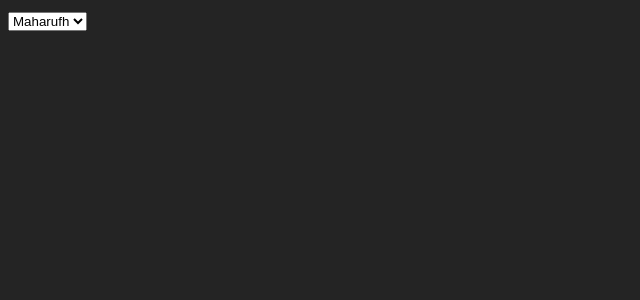
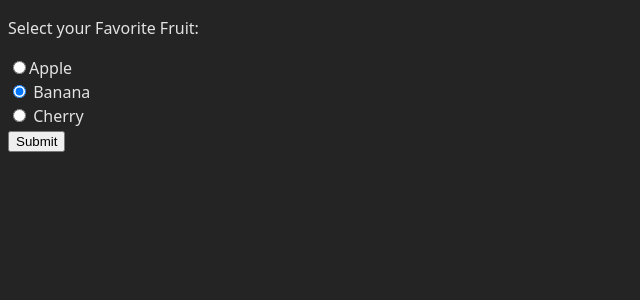
Before and after one commit to maharufh/reactteaching, a React (Vite) app in the folder React/viteapp/: page / in a window 1280 px wide. Shown: the top 300 px of the page, without its empty margins (0-640 px from the left). Built offline with nearby package versions, Linux system fonts and the light colour scheme.

Commit message:
multiple inputs,radio and checked box complete in leacture 20

```diff
--- a/React/viteapp/src/components/froms/MyForm.jsx
+++ b/React/viteapp/src/components/froms/MyForm.jsx
@@ -1,21 +1,53 @@
 import React, { useState } from "react";
 
 function MyForm() {
-  const [name, setName] = useState("Rahul");
+  const [inputs, setInputs] = useState('banana');
 
   const handleChange = (event) => {
-    setName(event.target.value);
+     setInputs(event.target.value)
   };
 
+  const handleSubmit = (event) =>{
+ alert(`Your Favorite fruit is : ${inputs}` );
+ event.preventDefault();
+  }
   return (
     <>
-      <form>
-        <select value={name} onChange={handleChange}>
-          <option value="Maharufh">Maharufh</option>
-          <option value="Kishor">Kishor</option>
-        </select>
+      <form onSubmit={handleSubmit}>
+        <p> Select your Favorite Fruit: </p>
+        <label>
+          <input
+            type="radio"
+            name="fruit"
+            value="apple"
+            checked = {inputs === 'apple'}
+            onChange={handleChange}
+          />Apple
+        </label>
+        <br />
+        <label>
+          <input
+            type="radio"
+            name="fruit"
+            value="banana"
+            checked = {inputs === 'banana'}
+            onChange={handleChange}
+          /> Banana
+        </label>
+        <br />
+        <label>
+          <input
+            type="radio"
+            name="fruit"
+            value="cherry"
+            checked = {inputs == 'cherry'}
+            onChange={handleChange}
+          /> Cherry
+        </label>
+        <br />
 
 
+         <button type="submit"> Submit</button>
       </form>
     </>
   );
```
